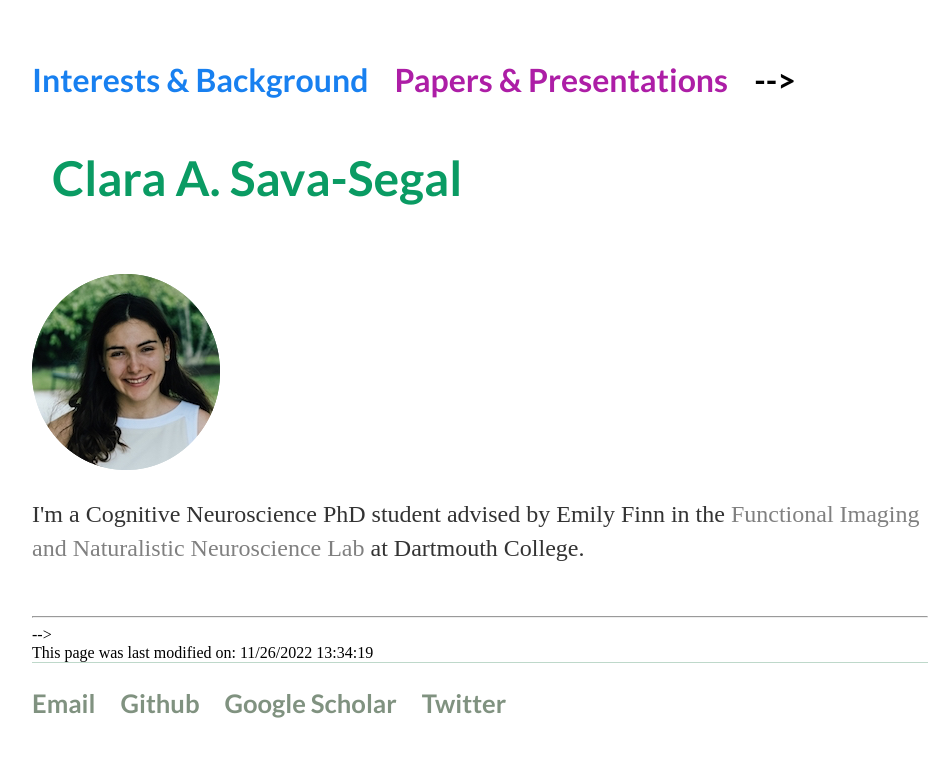
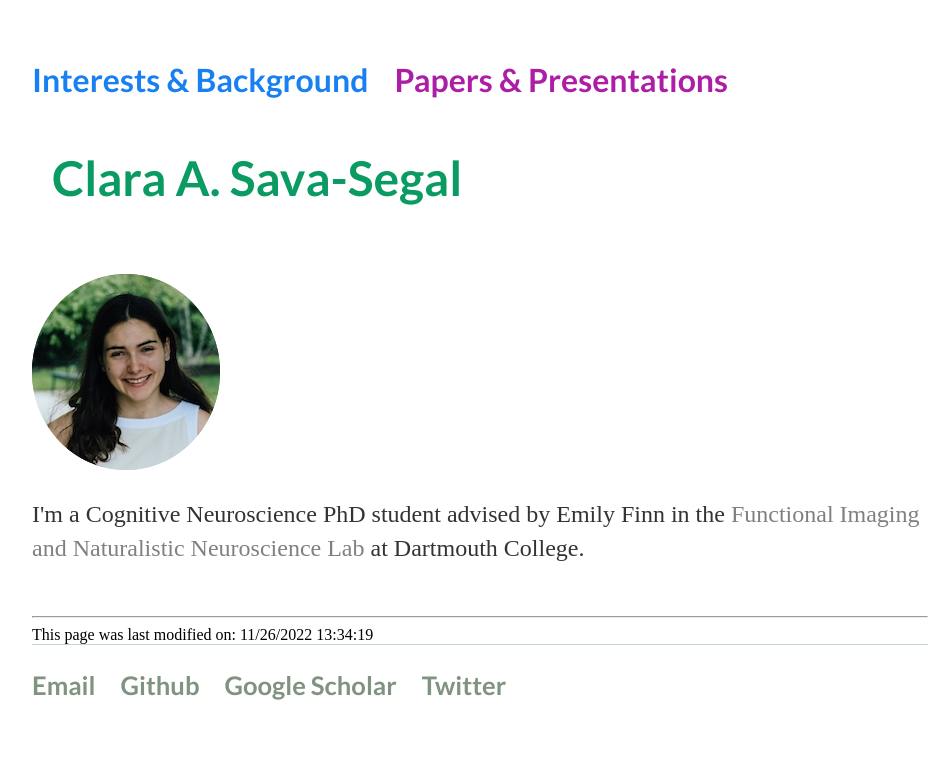
Before and after one commit to csavasegal/csavasegal.github.io, a Jekyll site: the page built from index.html, in a window 1280 px wide. Shown: the top 757 px of the page, without its empty margins (160-1110 px from the left). Built offline with Jekyll 4.4.1, drawn with Linux system fonts in a browser that asks for light colours.

Commit message:
Add files via upload

```diff
--- a/_layouts/default.html
+++ b/_layouts/default.html
@@ -11,10 +11,10 @@
 			<nav>
 
                  <ul>
-                    <li><a href="#researchint"> <span style="color:rgb(24, 128, 240)"></spanstyle>Interests & Background</span></a></li>
+                    <li><a href="ib.html"> <span style="color:rgb(24, 128, 240)"></spanstyle>Interests & Background</span></a></li>
 					<li><a href="pp.html"> <span style="color:rgb(173, 30, 166)"></spanstyle>Papers & Presentations</span></a></li>
 
-					<!-- <li><a href="#preprints"> <span style="color:rgb(173, 30, 166)"></spanstyle>Papers</span></a></li> --> -->
+					<!-- <li><a href="#preprints"> <span style="color:rgb(173, 30, 166)"></spanstyle>Papers</span></a></li> -->
 
 
                  </ul>
@@ -39,7 +39,7 @@
 
 			{{ content }}
 
-			</div><!-- /.container -->
+			</div>
 			<footer>
 	    		<ul>
                     <li><a href="mailto:csava.gr@dartmouth.edu">Email</a></li>
--- a/index.html
+++ b/index.html
@@ -26,12 +26,12 @@
     <img src="img/sava-segal_clara.png" alt="profile_pic">
     <p> I'm a Cognitive Neuroscience PhD student advised by Emily Finn in the <a href = "https://thefinnlab.github.io/research/" style="color: grey" >Functional Imaging and Naturalistic Neuroscience Lab</a> at Dartmouth College.  </a></p>
     <br>
-</div><!-- /.blurb -->
+</div>/.blurb -->
 
 <!-- <a href="#background">Relevant background</a>
 <a href="#researchint">Research interests</a> -->
 
-<hr> -->
+<hr>
 
 
 
```
